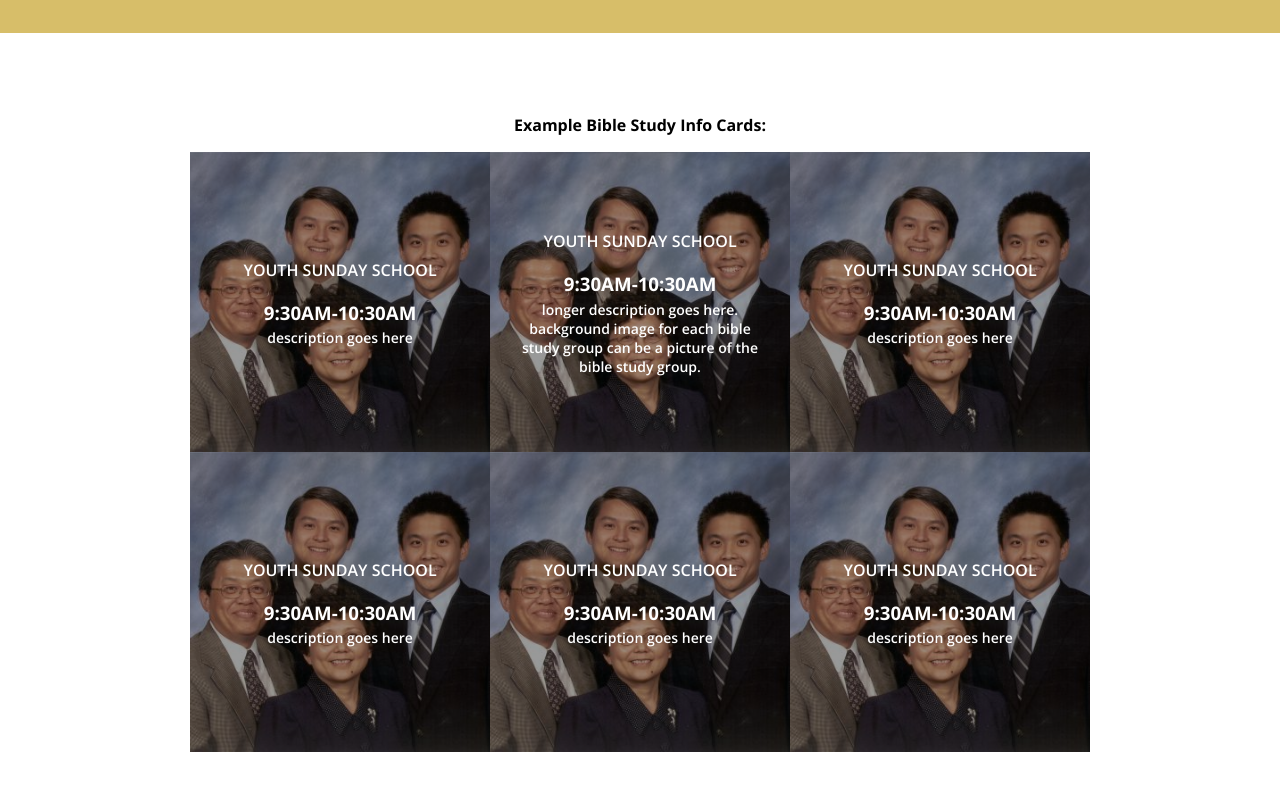
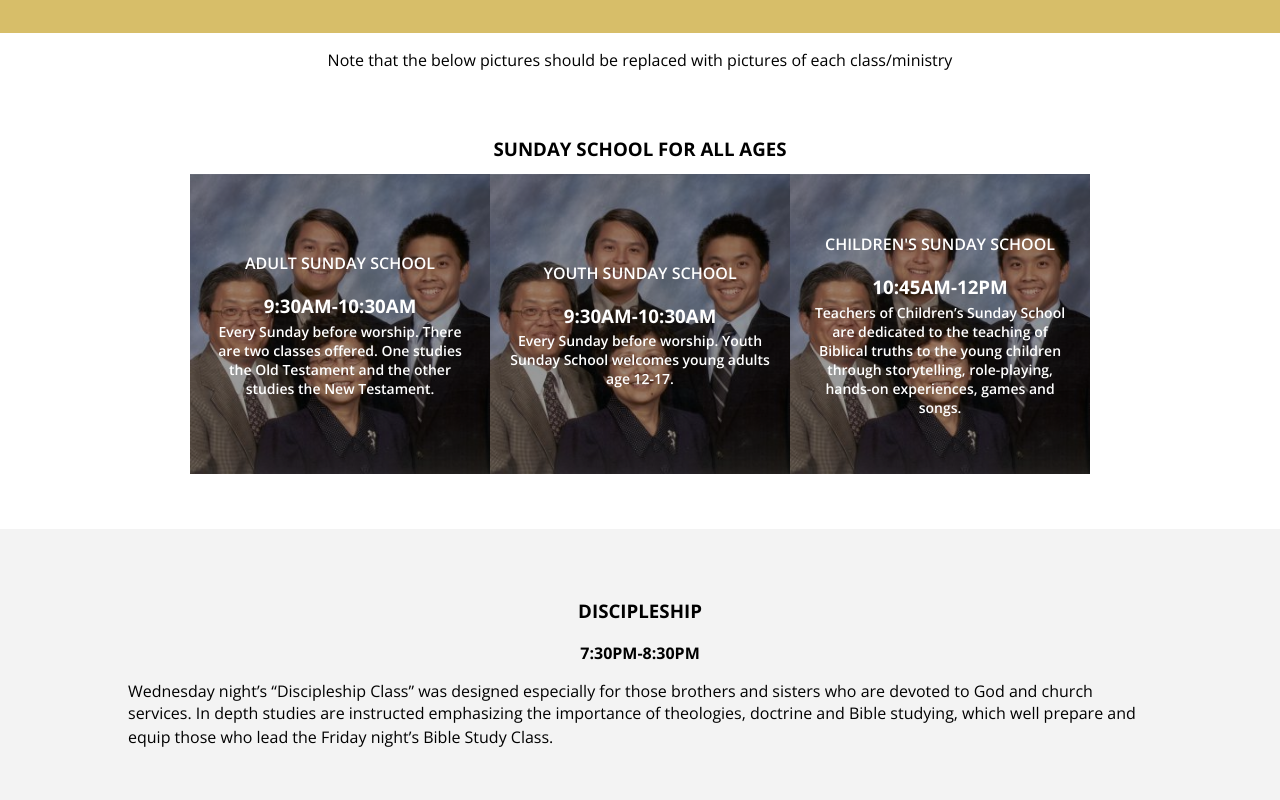
Before and after one commit to tampabaychinese/tampabaychinese.github.io, a React (Create React App) app: page /ministries in a window 1280 px wide. Shown: the part 520-1320 px from the top of the page. Built offline with nearby package versions, Linux system fonts and the light colour scheme.

Commit message:
Ministries page layout

```diff
--- a/src/components/fellowshipCard.css
+++ b/src/components/fellowshipCard.css
@@ -39,7 +39,7 @@
 }
 
 .cardDescription {
-    text-transform: lowercase;
+    text-transform: none;
     font-size: 14px;
     margin-top: -15px;
 }
--- a/src/pages/Ministries.css
+++ b/src/pages/Ministries.css
@@ -8,3 +8,33 @@
     font-weight: 600;
     color: white;
 }
+
+.classesContainer {
+
+}
+
+.sundaySchoolContainer {
+    padding-top: 30px;
+    padding-bottom: 50px;
+    padding-left: 10%;
+    padding-right: 10%;
+}
+
+.bibleStudyContainer {
+    background-color: #f3f3f3;
+    background-color: rgb(224, 224, 224);
+    padding-left: 10%;
+    padding-right: 10%;
+    padding-bottom: 50px;
+    padding-top: 30px;
+
+}
+
+.discipleshipContainer {
+    padding-left: 10%;
+    padding-right: 10%;
+    padding-bottom: 50px;
+    padding-top: 50px;
+    background-color: rgb(224, 224, 224);
+    background-color: #f3f3f3;
+}
--- a/src/pages/Ministries.js
+++ b/src/pages/Ministries.js
@@ -5,32 +5,56 @@ import FellowshipCard from "../components/fellowshipCard";
 import "./Ministries.css";
 
 const Ministries = () => {
-  const classes = [
+  const classes = {
+    sundaySchool: [
       {
-      name: "Youth Sunday School",
+        name: "Adult Sunday School",
         time: "9:30am-10:30am",
-      description: "description goes here",
+        description:
+          "Every Sunday before worship. There are two classes offered. One studies the Old Testament and the other studies the New Testament. ",
         image: ExamplePic,
       },
       {
         name: "Youth Sunday School",
         time: "9:30am-10:30am",
-      description: "description goes here",
+        description:
+          "Every Sunday before worship. Youth Sunday School welcomes young adults age 12-17.",
         image: ExamplePic,
       },
       {
-      name: "Youth Sunday School",
-      time: "9:30am-10:30am",
-      description: "description goes here",
+        name: "Children's Sunday School",
+        time: "10:45am-12pm",
+        description:
+          "Teachers of Children’s Sunday School are dedicated to the teaching of Biblical truths to the young children through storytelling, role-playing, hands-on experiences, games and songs. ",
+        image: ExamplePic,
+      },
+    ],
+    adultBibleStudy: [
+      {
+        name: "Friday Bible Study",
+        time: "7:30pm-8:30pm",
+        description:
+          "Currently through Zoom. Friday night’s Bible Study Class focuses on topical studies and discussions.",
         image: ExamplePic,
       },
       {
-      name: "Youth Sunday School",
-      time: "9:30am-10:30am",
-      description: "description goes here",
+        name: "Sarasota Bible Study",
+        time: "TBD",
+        description:
+          "Brothers and sisters living in both Tampa Bay areas and Sarasota get to gather together on Saturdays to worship God with Hymn songs and message.  They also treat one another with hospitality and share delicious food.　",
         image: ExamplePic,
       },
-  ];
+    ],
+    discipleship: [
+      {
+        name: "Wednesday Discipleship",
+        time: "7:30pm-8:30pm",
+        description:
+          "Wednesday night’s “Discipleship Class” was designed especially for those brothers and sisters who are devoted to God and church services.  In depth studies are instructed emphasizing the importance of theologies, doctrine and Bible studying, which well prepare and equip those who lead the Friday night’s Bible Study Class.　",
+        image: ExamplePic,
+      },
+    ],
+  };
   return (
     <div>
       <div className="shortImageContainer">
@@ -44,21 +68,36 @@ const Ministries = () => {
           Christ.
         </p>
       </div>
-      <div className="meetingsContainer">
-        <h4>Example Bible Study Info Cards:</h4>
+      <div className="classesContainer">
+        <p>
+          Note that the below pictures should be replaced with pictures of each
+          class/ministry
+        </p>
+        <div className="sundaySchoolContainer">
+          <h3 data-aos="fade-up">SUNDAY SCHOOL FOR ALL AGES</h3>
+          {classes["sundaySchool"].map((x, _) => (
             <FellowshipCard
-          name="Youth Sunday School"
-          time="9:30am-10:30am"
-          description="description goes here"
-          img={ExamplePic}
+              name={x.name}
+              time={x.time}
+              description={x.description}
+              img={x.image}
             />
-        <FellowshipCard
-          name="Youth Sunday School"
-          time="9:30am-10:30am"
-          description="longer description goes here. background image for each bible study group can be a picture of the bible study group."
-          img={ExamplePic}
-        />
-        {classes.map((x, _) => (
+          ))}
+        </div>
+        <div className="discipleshipContainer">
+          <h3 data-aos="fade-up">DISCIPLESHIP</h3>
+          <p data-aos="fade-up">
+            <b style={{ textTransform: "uppercase" }}>
+              {classes["discipleship"][0].time}
+            </b>
+          </p>
+          <p style={{ textAlign: "left" }} data-aos="fade-up">
+            {classes["discipleship"][0].description}
+          </p>
+        </div>
+        <div className="bibleStudyContainer">
+          <h3 data-aos="fade-up">ADULT BIBLE STUDY</h3>
+          {classes["adultBibleStudy"].map((x, _) => (
             <FellowshipCard
               name={x.name}
               time={x.time}
@@ -68,6 +107,7 @@ const Ministries = () => {
           ))}
         </div>
       </div>
+    </div>
   );
 };
 export default Ministries;
--- a/src/pages/Online.js
+++ b/src/pages/Online.js
@@ -35,7 +35,7 @@ const Online = () => {
     },
     {
       name: "Zoom",
-      caption: "Call for Zoom info",
+      caption: "Call us for Zoom info",
       subtitle: "",
       href: "https://zoom.us/",
       icon: "laptop",
```
Lines whose indentation alone changed are shown as unchanged.
